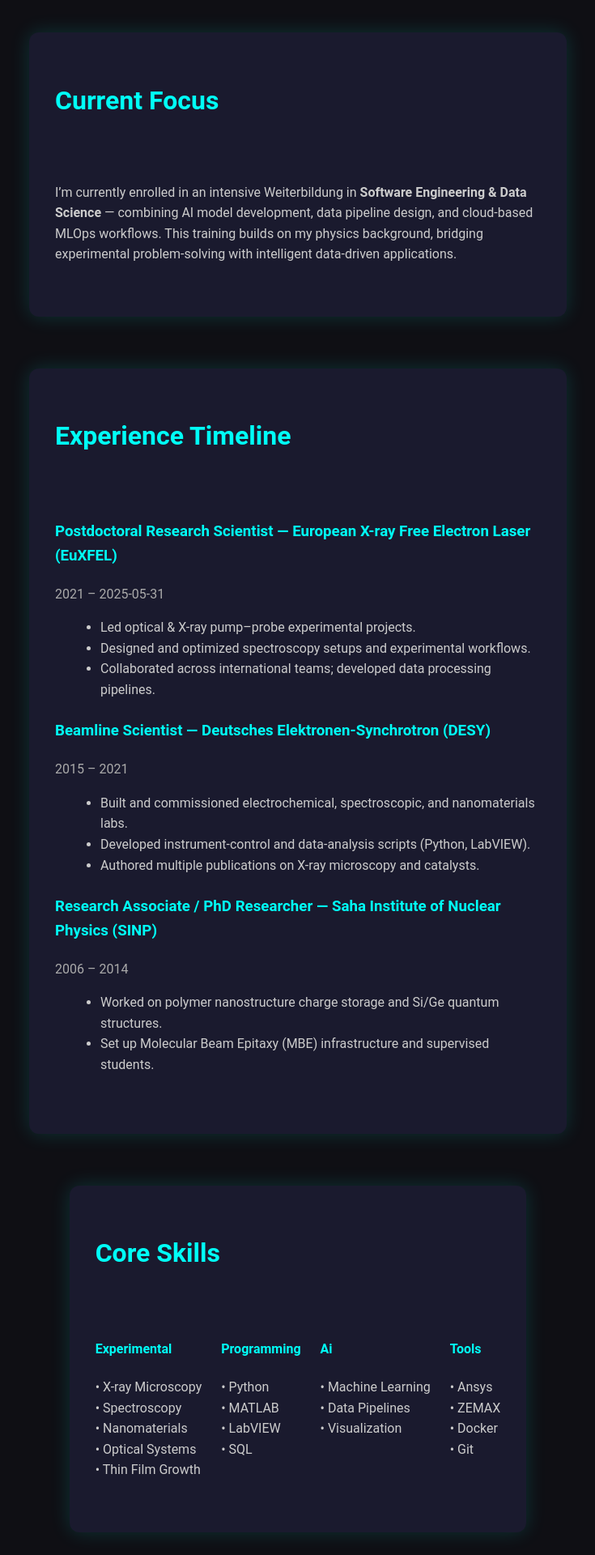
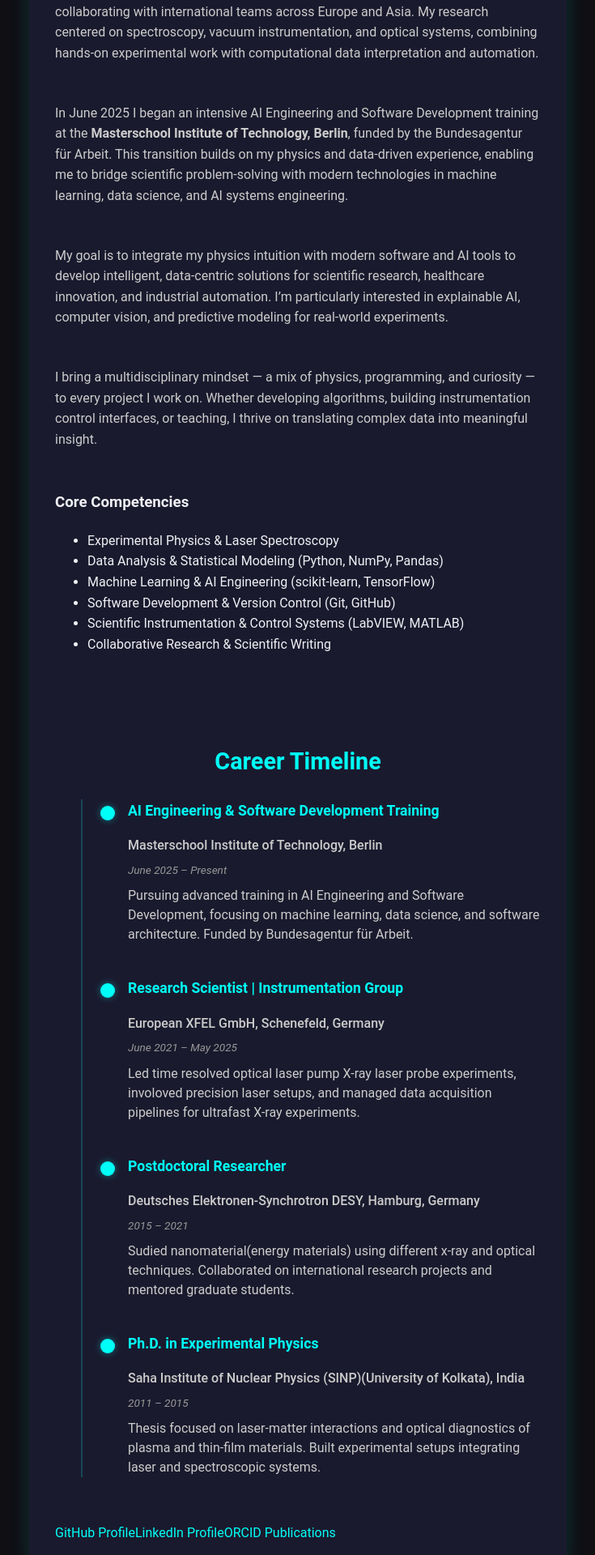
Before and after one commit to abhisakh/Advance_Portfolio, a React (Vite) app in the folder portfolio/: page /about in a window 1280 px wide. Shown: the part 640-2560 px from the top of the page at 81% size, without its empty margins (272-1007 px from the left). Built offline with nearby package versions, Linux system fonts and the light colour scheme.

Commit message:
Before refactoring

```diff
--- a/portfolio/src/App.css
+++ b/portfolio/src/App.css
@@ -259,29 +259,49 @@ a:hover {
 }
 
 /* =====================================================
-   PROFILE IMAGE (Other Pages)
+   PROFILE IMAGE (Other Pages) — FIXED & POLISHED
    ===================================================== */
 .profile-image-top-left {
   position: fixed;
-  top: calc(var(--navbar-height) + 1rem);
+  top: calc(var(--navbar-height) + 1.2rem);
   left: 1.5rem;
   width: 120px;
   height: 120px;
   border-radius: 50%;
   overflow: hidden;
   border: 3px solid var(--accent-color);
+  background-color: #111; /* fallback to avoid flicker */
   box-shadow: 0 0 1rem rgba(0, 255, 247, 0.5);
-  z-index: 101;
-  transition: all 0.3s ease;
+  z-index: 999; /* ensures visibility above navbar and text */
+  transition: transform 0.3s ease, box-shadow 0.3s ease;
 }
+
 .profile-image-top-left img {
   width: 100%;
   height: 100%;
   object-fit: cover;
-  transition: transform 0.5s ease;
+  transition: transform 0.4s ease;
 }
+
+.profile-image-top-left:hover {
+  transform: translateY(-4px) scale(1.05);
+  box-shadow: 0 0 1.5rem rgba(0, 255, 247, 0.7);
+}
+
 .profile-image-top-left:hover img {
   transform: scale(1.05);
+}
+
+/* Mobile adjustment */
+@media (max-width: 768px) {
+  .profile-image-top-left {
+    top: calc(var(--navbar-height) + 2rem);
+    left: 50%;
+    transform: translateX(-50%);
+    width: 80px;
+    height: 80px;
+    z-index: 999;
+  }
 }
 
 /* =====================================================
@@ -481,3 +501,118 @@ a:hover {
   font-size: 1.2rem;
   color: var(--text-color);
 }
+/*=========================================================================*/
+.timeline-item {
+  opacity: 0;
+  transform: translateY(10px);
+  transition: opacity 0.6s ease, transform 0.6s ease, box-shadow 0.35s;
+}
+.timeline-item.is-visible {
+  opacity: 1;
+  transform: translateY(0);
+}
+
+/* =====================================================
+   CAREER TIMELINE (Enhanced)
+   ===================================================== */
+.timeline {
+  margin-top: 3rem;
+  width: 100%;
+  max-width: 800px;
+  text-align: left;
+}
+
+.timeline h3 {
+  color: var(--accent-color);
+  font-size: 1.8rem;
+  margin-bottom: 1.5rem;
+  text-align: center;
+}
+
+.timeline-container {
+  position: relative;
+  margin-left: 2rem;
+  padding-left: 2.5rem;
+  border-left: 2px solid rgba(0, 255, 247, 0.2);
+}
+
+.timeline-item {
+  margin-bottom: 2.5rem;
+  position: relative;
+}
+
+.timeline-marker {
+  position: absolute;
+  left: -1.1rem;
+  top: 8px;
+  width: 18px;
+  height: 18px;
+  background: var(--accent-color);
+  border-radius: 50%;
+  box-shadow: 0 0 1rem rgba(0, 255, 247, 0.5);
+  animation: pulseGlow 2s infinite ease-in-out;
+}
+
+/* Add some spacing from the text block */
+.timeline-content {
+  margin-left: 1rem;
+}
+
+.timeline-content h4 {
+  color: var(--accent-color);
+  font-size: 1.1rem;
+  margin-bottom: 0.3rem;
+}
+
+.timeline-institution {
+  font-weight: 500;
+  color: #bbb;
+  margin-bottom: 0.25rem;
+}
+
+.timeline-date {
+  font-size: 0.85rem;
+  color: #999;
+  font-style: italic;
+}
+
+.timeline-details {
+  font-size: 0.95rem;
+  color: #ccc;
+  margin-top: 0.5rem;
+  line-height: 1.5;
+}
+
+/* Subtle glowing animation for markers */
+@keyframes pulseGlow {
+  0%, 100% {
+    box-shadow: 0 0 0.5rem rgba(0, 255, 247, 0.4);
+    transform: scale(1);
+  }
+  50% {
+    box-shadow: 0 0 1.2rem rgba(0, 255, 247, 0.8);
+    transform: scale(1.1);
+  }
+}
+
+/* Responsive timeline */
+@media (max-width: 768px) {
+  .timeline {
+    padding-left: 0.5rem;
+  }
+
+  .timeline-container {
+    margin-left: 0;
+    padding-left: 1.5rem;
+  }
+
+  .timeline-marker {
+    left: -0.9rem;
+    width: 14px;
+    height: 14px;
+  }
+
+  .timeline-content {
+    margin-left: 0.8rem;
+  }
+}
--- /dev/null
+++ b/portfolio/src/components/CareerTimeline.jsx
@@ -0,0 +1,63 @@
+import React from "react";
+import { motion } from "framer-motion";
+
+const timelineData = [
+  {
+    date: "June 2025 – Present",
+    title: "AI Engineering & Software Development Training",
+    institution: "Masterschool Institute of Technology, Berlin",
+    details:
+      "Pursuing advanced training in AI Engineering and Software Development, focusing on machine learning, data science, and software architecture. Funded by Bundesagentur für Arbeit.",
+  },
+  {
+    date: "June 2021 – May 2025",
+    title: "Research Scientist | Instrumentation Group",
+    institution: "European XFEL GmbH, Schenefeld, Germany",
+    details:
+      "Led time resolved optical laser pump X-ray laser probe experiments, involoved precision laser setups, and managed data acquisition pipelines for ultrafast X-ray experiments.",
+  },
+  {
+    date: "2015 – 2021",
+    title: "Postdoctoral Researcher",
+    institution: "Deutsches Elektronen-Synchrotron DESY, Hamburg, Germany",
+    details:
+      "Sudied nanomaterial(energy materials) using different x-ray and optical techniques. Collaborated on international research projects and mentored graduate students.",
+  },
+  {
+    date: "2011 – 2015",
+    title: "Ph.D. in Experimental Physics",
+    institution: "Saha Institute of Nuclear Physics (SINP)(University of Kolkata), India",
+    details:
+      "Thesis focused on laser-matter interactions and optical diagnostics of plasma and thin-film materials. Built experimental setups integrating laser and spectroscopic systems.",
+  },
+];
+
+const CareerTimeline = () => {
+  return (
+    <section className="timeline">
+      <h3>Career Timeline</h3>
+      <div className="timeline-container">
+        {timelineData.map((item, index) => (
+          <motion.div
+            className="timeline-item"
+            key={index}
+            initial={{ opacity: 0, y: 20 }}
+            whileInView={{ opacity: 1, y: 0 }}
+            transition={{ duration: 0.6, delay: index * 0.2 }}
+            viewport={{ once: true }}
+          >
+            <div className="timeline-marker" />
+            <div className="timeline-content">
+              <h4>{item.title}</h4>
+              <p className="timeline-institution">{item.institution}</p>
+              <span className="timeline-date">{item.date}</span>
+              <p className="timeline-details">{item.details}</p>
+            </div>
+          </motion.div>
+        ))}
+      </div>
+    </section>
+  );
+};
+
+export default CareerTimeline;
--- a/portfolio/src/pages/About.jsx
+++ b/portfolio/src/pages/About.jsx
@@ -1,77 +1,96 @@
-// src/pages/About.jsx
-import React from 'react';
-import profile from '../data/profileData';
-import CardSection from '../components/CardSection';
-import ProfileImage from '../components/ProfileImage';
+import React from "react";
+import ProfileImage from "../components/ProfileImage";
+import "../App.css";
+import CareerTimeline from "../components/CareerTimeline";
 
 const About = () => {
   return (
     <main className="content-wrapper">
+      {/* Profile photo */}
       <ProfileImage size={120} />
 
-      {/* Summary */}
-      <section className="card">
+      {/* About Section */}
+      <section className="card about-section">
         <h2>About Me</h2>
-        <p style={{ color: '#bbb', lineHeight: 1.6 }}>
-          {profile.summary}
+        <p>
+          I’m <strong>Dr. Abhisakh Sarma</strong>, an experimental physicist with
+          a deep background in laser-based spectroscopy, large-scale
+          instrumentation, and data analysis. I recently concluded my work at
+          the <strong>European XFEL (EuXFEL)</strong> in Hamburg (until May 2025),
+          where I developed and optimized advanced photon diagnostics and
+          contributed to high-precision measurement systems supporting
+          ultrafast X-ray experiments.
         </p>
+
+        <p>
+          Over the years I’ve authored and co-authored more than 30 scientific
+          publications, collaborating with international teams across Europe
+          and Asia. My research centered on spectroscopy, vacuum instrumentation,
+          and optical systems, combining hands-on experimental work with
+          computational data interpretation and automation.
+        </p>
+
+        <p>
+          In June 2025 I began an intensive AI Engineering and Software Development
+          training at the <strong>Masterschool Institute of Technology, Berlin</strong>,
+          funded by the Bundesagentur für Arbeit. This transition builds on my
+          physics and data-driven experience, enabling me to bridge scientific
+          problem-solving with modern technologies in machine learning,
+          data science, and AI systems engineering.
+        </p>
+
+        <p>
+          My goal is to integrate my physics intuition with modern software and
+          AI tools to develop intelligent, data-centric solutions for scientific
+          research, healthcare innovation, and industrial automation. I’m
+          particularly interested in explainable AI, computer vision, and
+          predictive modeling for real-world experiments.
+        </p>
+
+        <p>
+          I bring a multidisciplinary mindset — a mix of physics, programming,
+          and curiosity — to every project I work on. Whether developing
+          algorithms, building instrumentation control interfaces, or teaching,
+          I thrive on translating complex data into meaningful insight.
+        </p>
+
+        <div className="about-highlights">
+          <h3>Core Competencies</h3>
+          <ul>
+            <li>Experimental Physics & Laser Spectroscopy</li>
+            <li>Data Analysis & Statistical Modeling (Python, NumPy, Pandas)</li>
+            <li>Machine Learning & AI Engineering (scikit-learn, TensorFlow)</li>
+            <li>Software Development & Version Control (Git, GitHub)</li>
+            <li>Scientific Instrumentation & Control Systems (LabVIEW, MATLAB)</li>
+            <li>Collaborative Research & Scientific Writing</li>
+          </ul>
+        </div>
+        {/* New Timeline Section */}
+        <CareerTimeline />
+        <div className="about-links">
+          <a
+            href="https://github.com/abhisakh"
+            target="_blank"
+            rel="noopener noreferrer"
+          >
+            GitHub Profile
+          </a>
+          <a
+            href="https://www.linkedin.com/in/dr-abhisakh-sarma"
+            target="_blank"
+            rel="noopener noreferrer"
+          >
+            LinkedIn Profile
+          </a>
+          <a
+            href="https://orcid.org/0000-0002-0785-8902"
+            target="_blank"
+            rel="noopener noreferrer"
+          >
+            ORCID Publications
+          </a>
+        </div>
       </section>
-      <CardSection title="Current Focus">
-        <p style={{ color: '#ccc', lineHeight: 1.6 }}>
-          I’m currently enrolled in an intensive Weiterbildung in <strong>Software Engineering & Data Science</strong> —
-          combining AI model development, data pipeline design, and cloud-based MLOps workflows.
-          This training builds on my physics background, bridging experimental problem-solving
-          with intelligent data-driven applications.
-        </p>
-      </CardSection>
-      {/* Experience Timeline */}
-      <CardSection title="Experience Timeline">
-        {profile.experience.map((exp, index) => (
-          <div key={index} className="timeline-item" style={{ marginBottom: '1.5rem' }}>
-            <h3 style={{ color: 'var(--accent-color)' }}>
-              {exp.role} — {exp.org}
-            </h3>
-            <p style={{ color: '#aaa', marginBottom: '0.25rem' }}>
-              {exp.start} – {exp.end}
-            </p>
-            <ul style={{ color: '#ccc', marginLeft: '1rem' }}>
-              {exp.bullets.map((b, i) => (
-                <li key={i}>{b}</li>
-              ))}
-            </ul>
-          </div>
-        ))}
-      </CardSection>
-
-      {/* Skills Section */}
-      <CardSection title="Core Skills">
-        <div className="skills-grid" style={{ display: 'flex', flexWrap: 'wrap', gap: '1.5rem', justifyContent: 'center' }}>
-          {Object.entries(profile.skills).map(([group, items]) => (
-            <div key={group}>
-              <h4 style={{ color: 'var(--accent-color)' }}>
-                {group.charAt(0).toUpperCase() + group.slice(1)}
-              </h4>
-              <ul style={{ listStyle: 'none', padding: 0, color: '#ccc' }}>
-                {items.map((skill) => (
-                  <li key={skill}>• {skill}</li>
-                ))}
-              </ul>
-            </div>
-          ))}
-        </div>
-      </CardSection>
-
-      {/* Education */}
-      <CardSection title="Education">
-        {profile.education.map((edu, i) => (
-          <div key={i} style={{ marginBottom: '0.75rem' }}>
-            <h4 style={{ color: 'var(--accent-color)' }}>{edu.degree}</h4>
-            <p style={{ color: '#ccc' }}>
-              {edu.school} — {edu.start} to {edu.end}
-            </p>
-          </div>
-        ))}
-      </CardSection>
     </main>
   );
 };
```
